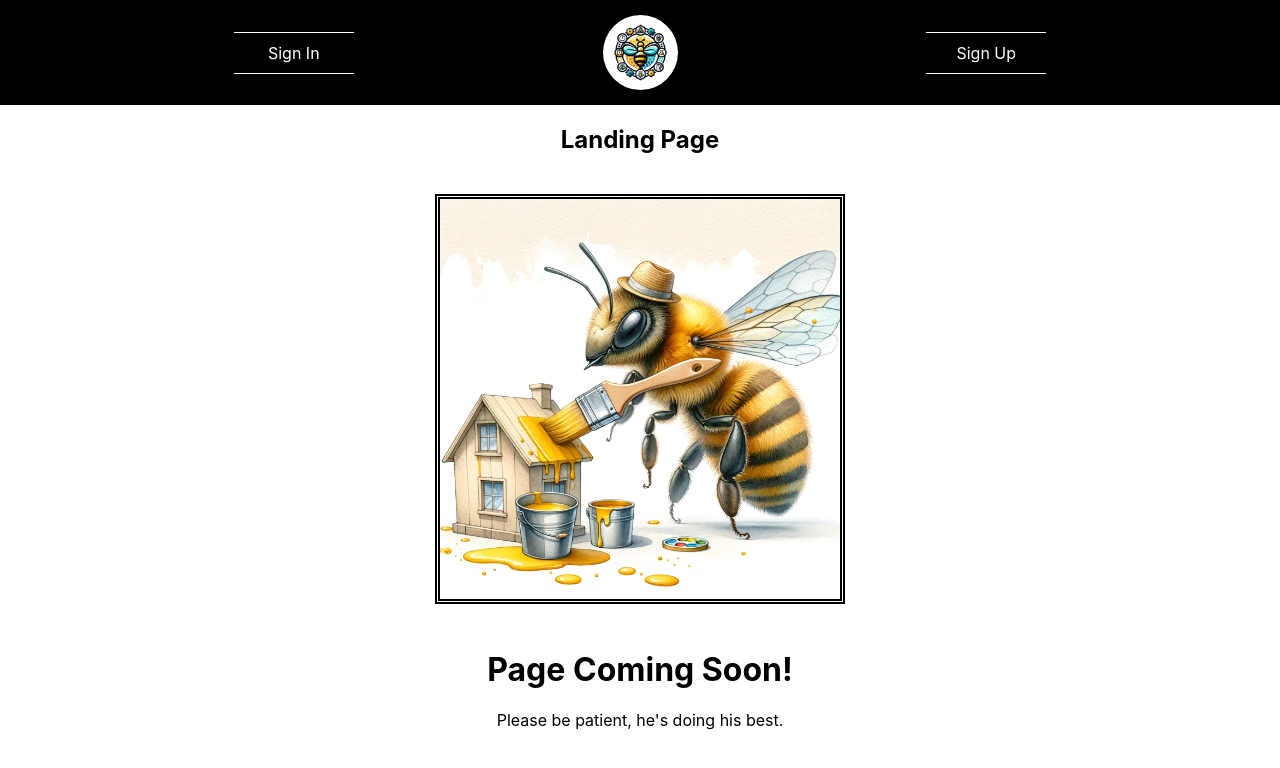
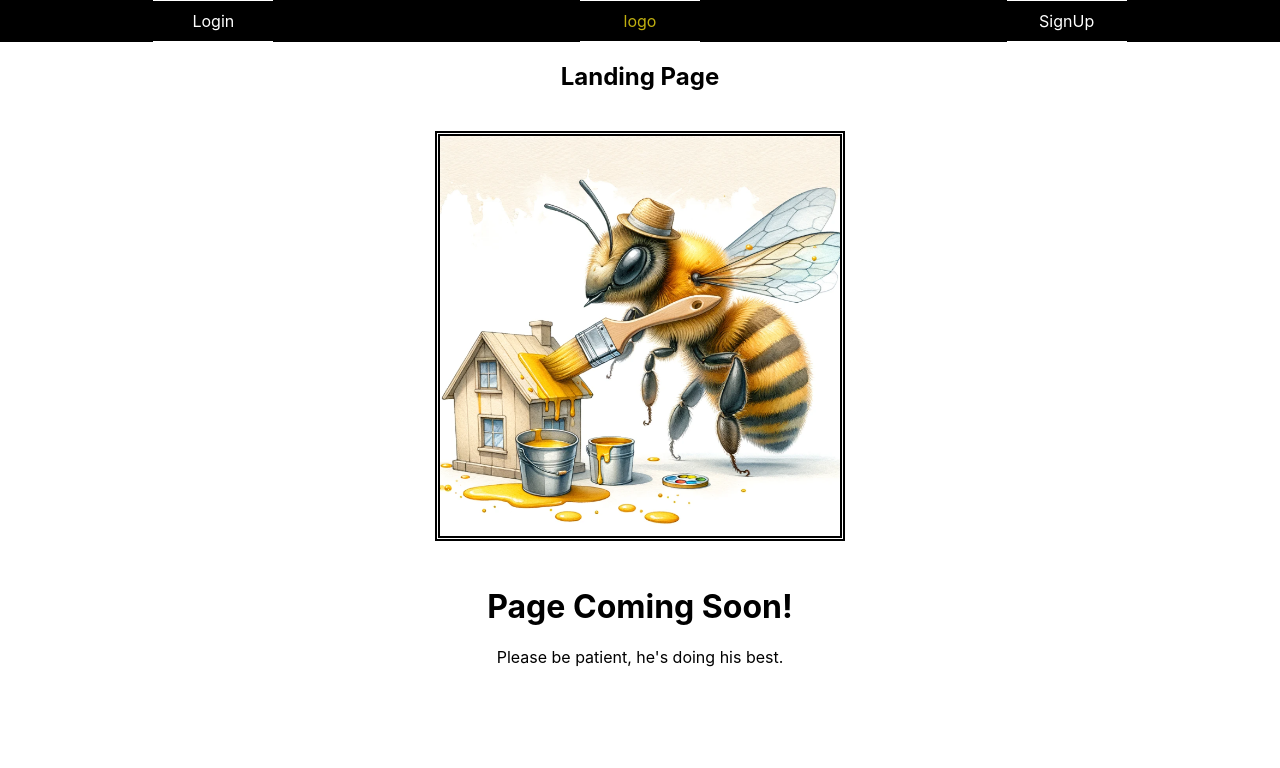
Before and after one commit to cparsons9712/BusyBees, a React (Create React App) app in the folder frontend/: page / in a window 1280 px wide. Shown: the top 768 px of the page. Built offline with nearby package versions, Linux system fonts and the light colour scheme.

Commit message:
Adjust header so routes render conditionally

```diff
--- a/frontend/src/App.js
+++ b/frontend/src/App.js
@@ -1,13 +1,16 @@
 import { BrowserRouter } from 'react-router-dom';
 import './Styling/App.css'
 import { AuthWrapper } from './Auth/AuthWrapper';
+import { ModalProvider } from './Components/Modals/ModalContext';
 
 
 function App() {
   return (
     <div className="App">
       <BrowserRouter>
-        <AuthWrapper />
+        <ModalProvider>
+          <AuthWrapper />
+        </ModalProvider>
       </BrowserRouter>
     </div>
   );
--- a/frontend/src/Auth/AuthWrapper.js
+++ b/frontend/src/Auth/AuthWrapper.js
@@ -1,9 +1,8 @@
 import { createContext, useContext, useState } from "react"
 import Header from "../Components/Structure/HeaderWrapper"; // the header is imported here
-import { Routes } from "react-router-dom";
 import { RenderRoutes } from "../Components/Structure/navigationContents";
 
-const AuthContext = createContext(); // allows you to spread data around without prop drilling
+export const AuthContext = createContext(undefined); // allows you to spread data around without prop drilling
 export const AuthData = () => useContext(AuthContext); // exported so this can be accessed elsewhere
 
 
@@ -40,8 +39,6 @@ export const AuthWrapper = () => {
                     reject("Incorrect password")
                }
           })
-
-
      }
      const logout = () => {
 
@@ -52,12 +49,9 @@ export const AuthWrapper = () => {
      return (
 
                <AuthContext.Provider value={{user, login, logout, signup}}>
-                    <>
+
                          <Header />
                          <RenderRoutes />
-
-
-                    </>
 
                </AuthContext.Provider>
 
--- /dev/null
+++ b/frontend/src/Components/Modals/ModalContext.js
@@ -0,0 +1,18 @@
+import React, { createContext, useContext, useState } from 'react';
+
+const ModalContext = createContext();
+
+export const useModals = () => useContext(ModalContext);
+
+export const ModalProvider = ({ children }) => {
+  const [currentModal, setCurrentModal] = useState(null);
+
+  const openModal = (modalName) => setCurrentModal(modalName);
+  const closeModal = () => setCurrentModal(null);
+
+  return (
+    <ModalContext.Provider value={{ currentModal, openModal, closeModal }}>
+      {children}
+    </ModalContext.Provider>
+  );
+};
--- a/frontend/src/Components/Modals/Selfie.jsx
+++ b/frontend/src/Components/Modals/Selfie.jsx
@@ -1,4 +1,4 @@
-import ComingSoonPage from "./ComingSoon";
+import ComingSoonPage from "../Pages/ComingSoon";
 
 
 
--- a/frontend/src/Components/Structure/GuestHeader.tsx
+++ b/frontend/src/Components/Structure/GuestHeader.js
@@ -11,9 +11,13 @@ const GuestHeader = () => {
 
   return (
     <div className="headerBackground">
+
+
       <div onClick={() => setOpenSignIn(!openSignIn)} className="headerOption">
         Sign In
       </div>
+
+
 
       <div className="headerLogo">
         <img src="./logo.png" alt="logo" />
--- /dev/null
+++ b/frontend/src/Components/Structure/HeaderWrapper.js
@@ -0,0 +1,48 @@
+
+import UserHeader from "./UserHeader";
+import GuestHeader from "./GuestHeader";
+import { AuthData } from "../../Auth/AuthWrapper";
+import { nav } from "./navigationContents";
+import { Link } from "react-router-dom";
+import { useState } from "react";
+import { useContext } from "react";
+import { AuthContext } from "../../Auth/AuthWrapper";
+
+
+
+
+
+const Header = () => {
+  // const { openModal } = useModals();
+
+  const { user } = useContext(AuthContext)
+
+  const MenuItem = ({r}) => {
+       return (
+            <div className="headerOption"><Link to={r.path}>{r.name}</Link></div> // this is the template
+       )
+  }
+
+  const ModalItem = ({r}) => {
+    return (
+      <div className="headerOption">{r.name}</div>
+    )
+  }
+  return (
+    <div className="headerBackground">
+    {nav.map((r, i) => {
+        const shouldDisplay = user.isAuthenticated ? r.isPrivate : !r.isPrivate;
+
+        if (!shouldDisplay) return null; // Return null to render nothing for this iteration
+
+        if (r.isModal) {
+          return <ModalItem key={i} r={r} />; // Return the ModalItem component
+        } else {
+          return <MenuItem key={i} r={r} />; // Return the MenuItem component
+        }
+      })
+    }
+  </div>
+  )
+}
+export default Header
--- a/frontend/src/Components/Structure/HeaderWrapper.jsx
+++ /dev/null
@@ -1,13 +0,0 @@
-
-import UserHeader from "./UserHeader";
-import GuestHeader from "./GuestHeader";
-import { AuthData } from "../../Auth/AuthWrapper";
-
-const Header = () => {
-  const { user, logout } = AuthData()
-
-
-  return <>{user.isAuthenticated ? <UserHeader /> : <GuestHeader />}</>;
-};
-
-export default Header;
--- /dev/null
+++ b/frontend/src/Components/Structure/UserHeader.js
@@ -0,0 +1,14 @@
+import { nav } from "./navigationContents";
+import { Link } from "react-router-dom";
+import "../../Styling/Header.css";
+
+const UserHeader = () => {
+  return <div className="headerBackground">
+
+  </div>;
+};
+
+export default UserHeader;
+//  <NavLink to='/blocks'className="headerOption">
+// Blocks
+// </NavLink>
--- a/frontend/src/Components/Structure/UserHeader.tsx
+++ /dev/null
@@ -1,35 +0,0 @@
-
-import { NavLink} from 'react-router-dom'
-import '../../Styling/Header.css'
-
-const UserHeader = () => {
-    return (
-    <div className="headerBackground">
-
-        <NavLink to='/blocks'className="headerOption">
-            Blocks
-        </NavLink>
-
-        <NavLink to='/task'className="headerOption" >
-            Task
-        </NavLink>
-
-        <NavLink to='/'className="headerLogo">
-            <img src ='./logo.png' alt="logo"/>
-        </NavLink>
-
-        <NavLink to='/dump'className="headerOption">
-            Dump
-        </NavLink>
-
-        <NavLink to='/profile'className="headerOption">
-            Selfie
-        </NavLink>
-
-
-    </div>
-)
-
-}
-
-export default UserHeader
--- a/frontend/src/Components/Structure/navigationContents.js
+++ b/frontend/src/Components/Structure/navigationContents.js
@@ -3,33 +3,40 @@ import Dashboard from "../Pages/Dashboard"
 import Blocks from "../Pages/Blocks"
 import Task from "../Pages/Task"
 import Dump from "../Pages/Dump"
+import SignIn from "../Modals/SignIn"
+import SignUp from "../Modals/SignUp"
+import Selfie from "../Modals/Selfie"
 import { AuthData } from "../../Auth/AuthWrapper"
 import { Routes, Route } from "react-router-dom"
 
 // Placing the elements that need routes in an array like this makes it easy to change on the fly
+const logoImage = <img src="./logo.png" alt="logo" />
+
 export const nav = [
-     { path:  "/",         name: "Landing",   element: <Landing />,    isMenu: true,     isPrivate: false },
-     { path:  "/dash",     name: "Dashboard", element: <Dashboard />,  isMenu: true,     isPrivate: true  },
-     { path:  "/blocks",   name: "Blocks",    element: <Blocks />,     isMenu: true,     isPrivate: true  },
-     { path:  "/task",     name: "Task",      element: <Task />,       isMenu: false,    isPrivate: true  },
-     { path:  "/dump",     name: "Dump",      element: <Dump />,       isMenu: true,     isPrivate: true  }
+    { path:  null,         name: "Login",   element: <SignIn />,    isModal: true,     isPrivate: false },
+    { path:  "/",         name: "logo",   element: <Landing />,    isModal: false,     isPrivate: false },
+    { path:  null,         name: "SignUp",   element: <SignUp/>,    isModal: true,     isPrivate: false },
+    { path:  "/blocks",   name: "Blocks",    element: <Blocks />,     isModal: false,     isPrivate: true  },
+    { path:  "/task",     name: "Task",      element: <Task />,       isModal: false,    isPrivate: true  },
+    { path:  "/dash",     name:"logo", element: <Dashboard />,  isModal: false,     isPrivate: true  },
+    { path:  "/dump",     name: "Dump",      element: <Dump />,       isModal: false,     isPrivate: true  },
+    { path:  null,         name: "Selfie",   element: <Selfie />,    isModal: true,     isPrivate: true},
 ]
 
 export const RenderRoutes = () => {
-
+    // This is to dynamically generate routes for pages that need them. It only happens when a user is logged in to make the site more secure. NonUsers cant accidently make it to a route that doesnt exist
     const { user } = AuthData();
 
     return (
-         <Routes>
-         { nav.map((r, i) => {
+        <Routes>
+            {nav.map((r, i) => {
+                // Assuming every route should be rendered according to its privacy setting
+                if ((r.isPrivate && user.isAuthenticated) || !r.isPrivate) {
+                    return <Route key={i} path={r.path} element={r.element} />;
+                }
+                return null; // Return null for routes that shouldn't be rendered
+            })}
+        </Routes>
 
-              if (r.isPrivate && user.isAuthenticated) { // if its private and the user is logged in display
-                   return <Route key={i} path={r.path} element={r.element}/>
-              } else if (!r.isPrivate) { // if its not private display
-                   return <Route key={i} path={r.path} element={r.element}/>
-              } else return false
-         })}
-
-         </Routes>
     )
 }
```
